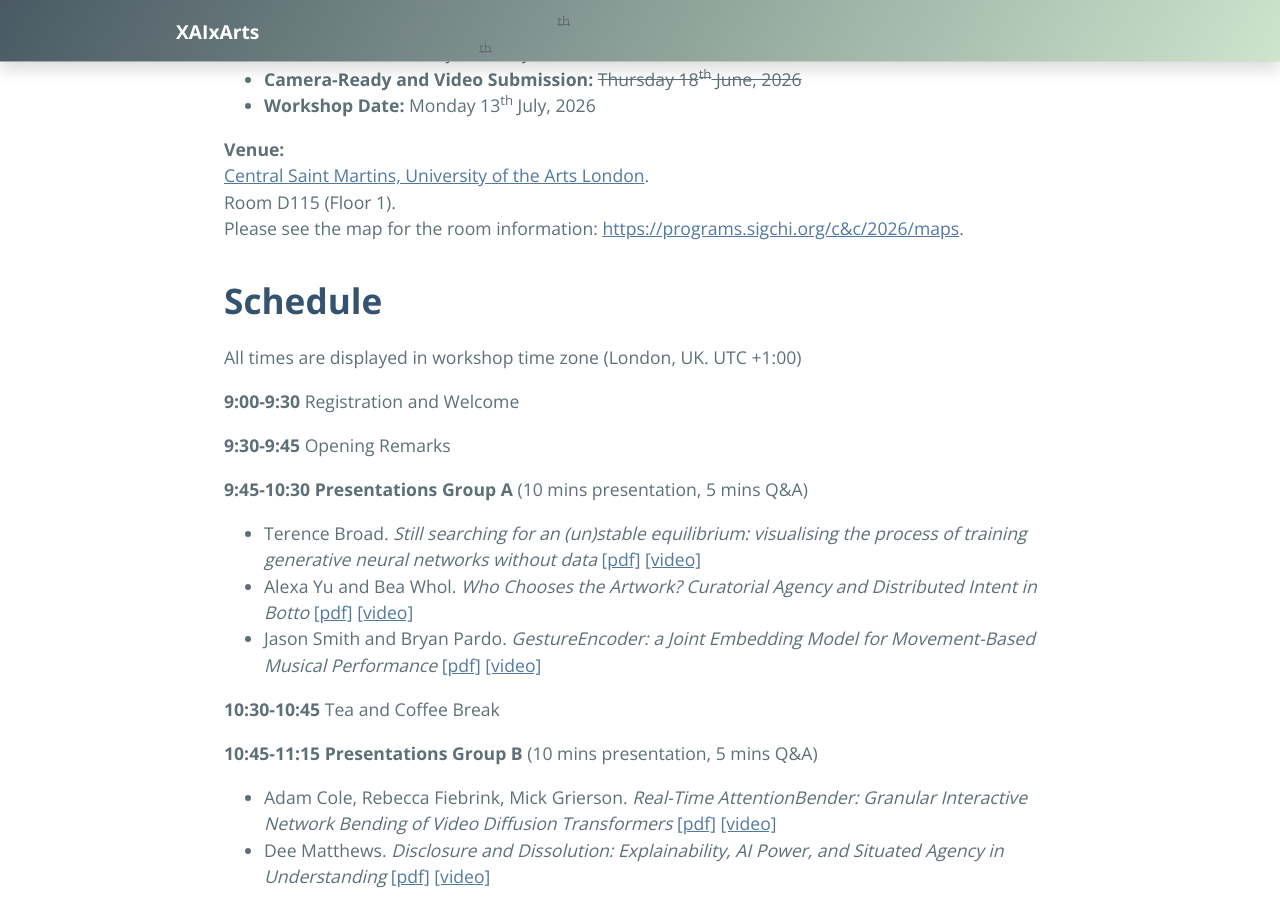
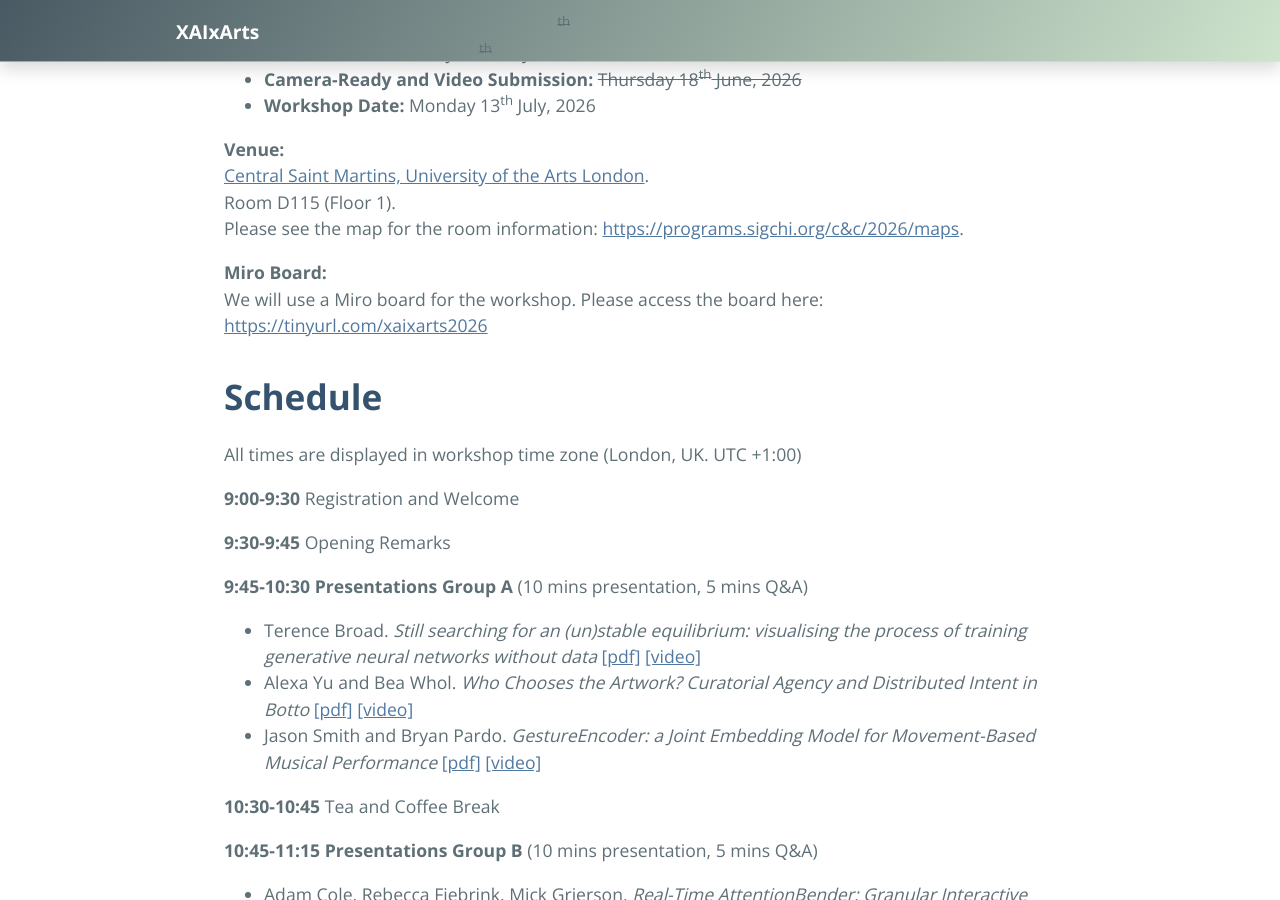
Before and after one commit to xaixarts/xaixarts.github.io, a Jekyll site: the page built from 2026.md, in a window 1280 px wide and 900 px high, scrolled down 1181 px. Built offline with Jekyll 4.4.1, drawn with Linux system fonts in a browser that asks for light colours.

Commit message:
added miro link

```diff
--- a/2026.md
+++ b/2026.md
@@ -25,7 +25,7 @@ XAIxArts 2026 will be held at the ACM Creativity and Cognition Conference 2026
 
 **Venue:** <br>[Central Saint Martins, University of the Arts London](https://cc.acm.org/2026/venue/). <br>Room D115 (Floor 1). <br>Please see the map for the room information: [https://programs.sigchi.org/c&c/2026/maps](https://programs.sigchi.org/c&c/2026/maps).
 
-
+**Miro Board:** <br>We will use a Miro board for the workshop. Please access the board here: [https://tinyurl.com/xaixarts2026](https://tinyurl.com/xaixarts2026)
 
 # **Schedule**
 
```
Also changed, not shown: 1 other file.
